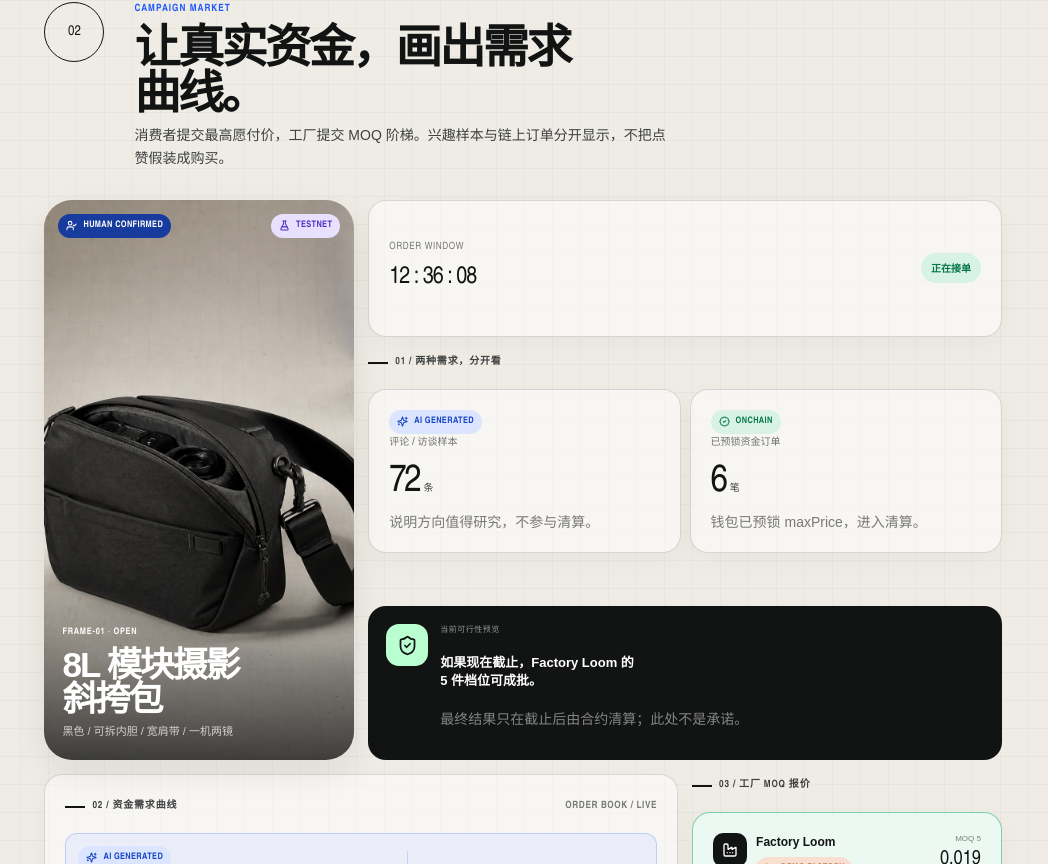
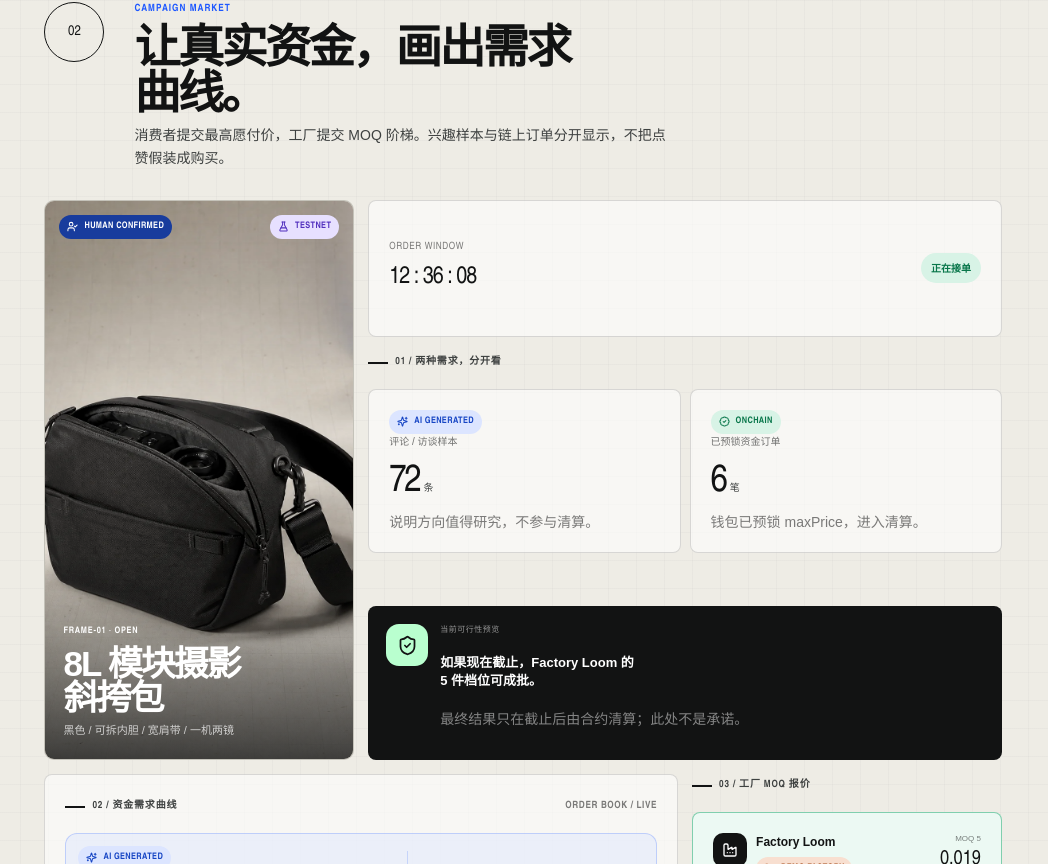
Before and after one commit to Maki3991/study-Makebook, a Next.js app: page / in a window 1280 px wide. Shown: the part 1596-2460 px from the top of the page, without its empty margins (232-1280 px from the left). Built offline with nearby package versions, Linux system fonts and the light colour scheme.

Commit message:
style: sharpen the manufacturing spec system

```diff
--- a/app/globals.css
+++ b/app/globals.css
@@ -20,10 +20,10 @@
   --purple: #7655e9;
   --purple-soft: #e7e0ff;
   --danger: #c83d45;
-  --radius-sm: 10px;
-  --radius-md: 18px;
-  --radius-lg: 28px;
-  --shadow-soft: 0 12px 36px rgba(27, 28, 26, 0.08);
+  --radius-sm: 4px;
+  --radius-md: 8px;
+  --radius-lg: 10px;
+  --shadow-soft: 0 6px 20px rgba(27, 28, 26, 0.055);
 }
 
 @theme inline {
@@ -91,8 +91,8 @@ textarea:focus-visible {
   margin: 0 auto;
   overflow: hidden;
   background:
-    linear-gradient(rgba(18, 19, 19, 0.032) 1px, transparent 1px),
-    linear-gradient(90deg, rgba(18, 19, 19, 0.032) 1px, transparent 1px),
+    linear-gradient(rgba(18, 19, 19, 0.022) 1px, transparent 1px),
+    linear-gradient(90deg, rgba(18, 19, 19, 0.022) 1px, transparent 1px),
     var(--paper);
   background-size: 22px 22px;
   box-shadow: 0 0 70px rgba(0, 0, 0, 0.28);
@@ -220,7 +220,7 @@ textarea:focus-visible {
   padding: 5px 3px;
   place-items: center;
   border: 0;
-  border-radius: 12px;
+  border-radius: 6px;
   color: rgba(18, 19, 19, 0.46);
   background: transparent;
   cursor: pointer;
@@ -320,8 +320,8 @@ textarea:focus-visible {
   padding: 18px;
   border: 1px solid var(--line);
   border-radius: var(--radius-md);
-  background: rgba(255, 255, 255, 0.52);
-  box-shadow: 0 8px 28px rgba(27, 28, 26, 0.035);
+  background: rgba(255, 255, 255, 0.58);
+  box-shadow: none;
 }
 
 .section-label {
@@ -697,7 +697,8 @@ textarea:focus-visible {
   min-height: 480px;
   border-radius: var(--radius-lg);
   background: var(--paper-deep);
-  box-shadow: var(--shadow-soft);
+  border: 1px solid var(--line);
+  box-shadow: none;
 }
 
 .product-hero::after {
@@ -2033,7 +2034,7 @@ textarea:focus-visible {
   gap: 16px;
   padding: 0 18px;
   border: 0;
-  border-radius: 18px;
+  border-radius: 8px;
   color: white;
   background: var(--blue);
   cursor: pointer;
@@ -2299,7 +2300,7 @@ textarea:focus-visible {
     align-items: center;
     padding: 10px;
     border: 1px solid transparent;
-    border-radius: 12px;
+    border-radius: 6px;
     text-align: left;
     background: transparent;
     cursor: pointer;
@@ -2401,7 +2402,7 @@ textarea:focus-visible {
     min-width: 0;
     margin: 0;
     border: 1px solid var(--line-strong);
-    border-radius: 12px;
+    border-radius: 8px;
     background: rgba(255, 255, 255, 0.48);
   }
 
```
